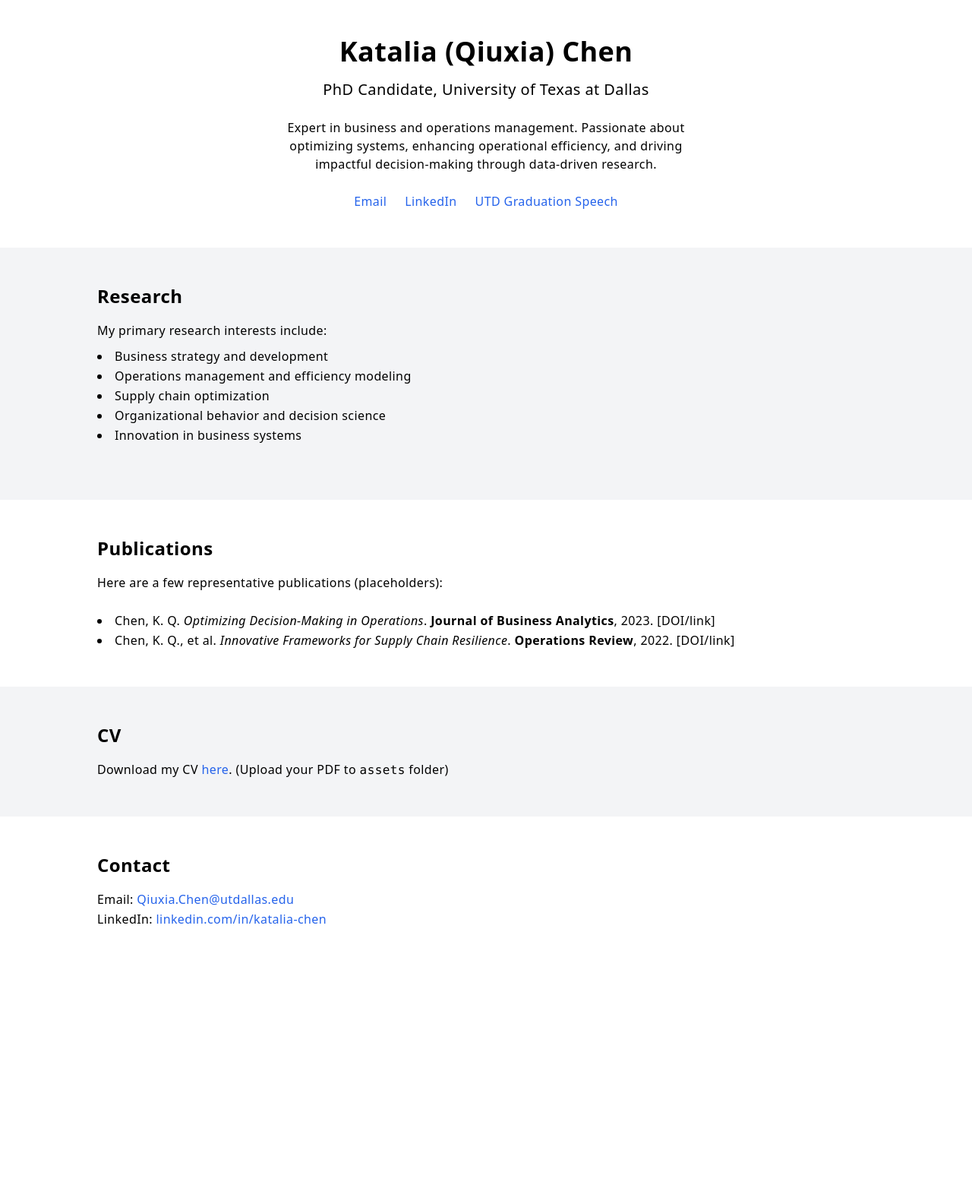
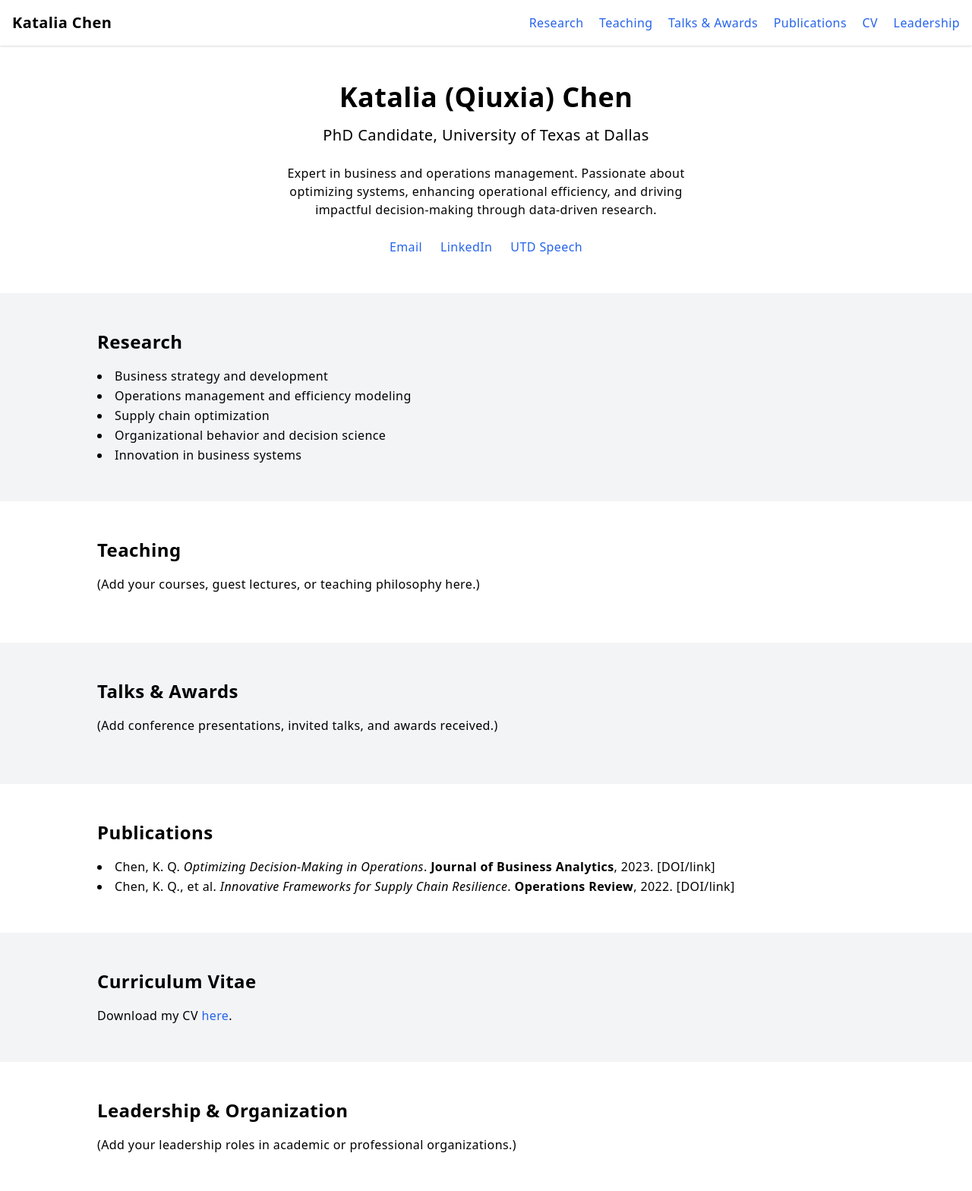
Before and after one commit to qxc2/Katalia_Qiuxia_Chen, a plain HTML site: page index.html in a window 1280 px wide. Shown: the whole page at 76% size. Before the commit the page ends 1271 px from the top, so only its background shows below. Drawn offline with nearby package versions, Linux system fonts and the light colour scheme.

Commit message:
Update index.html

```diff
--- a/index.html
+++ b/index.html
@@ -6,8 +6,24 @@
   <title>Katalia (Qiuxia) Chen</title>
   <link href="https://cdn.jsdelivr.net/npm/tailwindcss@2.2.19/dist/tailwind.min.css" rel="stylesheet">
 </head>
-<body class="font-sans leading-relaxed tracking-wide flex flex-col">
+<body class="font-sans leading-relaxed tracking-wide">
 
+<!-- Navigation -->
+<nav class="bg-white shadow sticky top-0 z-50">
+  <div class="max-w-7xl mx-auto px-4 py-4 flex justify-between items-center">
+    <div class="text-xl font-semibold">Katalia Chen</div>
+    <div class="space-x-4">
+      <a href="#research" class="text-blue-600 hover:underline">Research</a>
+      <a href="#teaching" class="text-blue-600 hover:underline">Teaching</a>
+      <a href="#talks" class="text-blue-600 hover:underline">Talks & Awards</a>
+      <a href="#publications" class="text-blue-600 hover:underline">Publications</a>
+      <a href="#cv" class="text-blue-600 hover:underline">CV</a>
+      <a href="#leadership" class="text-blue-600 hover:underline">Leadership</a>
+    </div>
+  </div>
+</nav>
+
+<!-- Intro Section -->
 <section class="py-12 px-6 md:px-16 lg:px-32">
   <div class="text-center">
     <h1 class="text-4xl font-bold mb-4">Katalia (Qiuxia) Chen</h1>
@@ -18,15 +34,15 @@
     <div class="flex justify-center space-x-6">
       <a href="mailto:Qiuxia.Chen@utdallas.edu" class="text-blue-600">Email</a>
       <a href="https://www.linkedin.com/in/katalia-chen/" target="_blank" class="text-blue-600">LinkedIn</a>
-      <a href="https://graduation.utdallas.edu/student-speeches/spring-2021-graduation/katalia-qiuxia-chen/" target="_blank" class="text-blue-600">UTD Graduation Speech</a>
+      <a href="https://graduation.utdallas.edu/student-speeches/spring-2021-graduation/katalia-qiuxia-chen/" target="_blank" class="text-blue-600">UTD Speech</a>
     </div>
   </div>
 </section>
 
-<section class="bg-gray-100 py-12 px-6 md:px-16 lg:px-32">
+<!-- Research -->
+<section id="research" class="bg-gray-100 py-12 px-6 md:px-16 lg:px-32">
   <h2 class="text-2xl font-bold mb-4">Research</h2>
-  <p class="mb-2">My primary research interests include:</p>
-  <ul class="list-disc list-inside mb-6">
+  <ul class="list-disc list-inside">
     <li>Business strategy and development</li>
     <li>Operations management and efficiency modeling</li>
     <li>Supply chain optimization</li>
@@ -35,24 +51,37 @@
   </ul>
 </section>
 
-<section class="py-12 px-6 md:px-16 lg:px-32">
+<!-- Teaching -->
+<section id="teaching" class="py-12 px-6 md:px-16 lg:px-32">
+  <h2 class="text-2xl font-bold mb-4">Teaching</h2>
+  <p class="mb-4">(Add your courses, guest lectures, or teaching philosophy here.)</p>
+</section>
+
+<!-- Talks & Awards -->
+<section id="talks" class="bg-gray-100 py-12 px-6 md:px-16 lg:px-32">
+  <h2 class="text-2xl font-bold mb-4">Talks & Awards</h2>
+  <p class="mb-4">(Add conference presentations, invited talks, and awards received.)</p>
+</section>
+
+<!-- Publications -->
+<section id="publications" class="py-12 px-6 md:px-16 lg:px-32">
   <h2 class="text-2xl font-bold mb-4">Publications</h2>
-  <p class="mb-6">Here are a few representative publications (placeholders):</p>
   <ul class="list-disc list-inside">
     <li>Chen, K. Q. <em>Optimizing Decision-Making in Operations</em>. <strong>Journal of Business Analytics</strong>, 2023. [DOI/link]</li>
     <li>Chen, K. Q., et al. <em>Innovative Frameworks for Supply Chain Resilience</em>. <strong>Operations Review</strong>, 2022. [DOI/link]</li>
   </ul>
 </section>
 
-<section class="bg-gray-100 py-12 px-6 md:px-16 lg:px-32">
-  <h2 class="text-2xl font-bold mb-4">CV</h2>
-  <p>Download my CV <a href="/assets/CV_KataliaChen.pdf" class="text-blue-600">here</a>. (Upload your PDF to <code>assets</code> folder)</p>
+<!-- CV -->
+<section id="cv" class="bg-gray-100 py-12 px-6 md:px-16 lg:px-32">
+  <h2 class="text-2xl font-bold mb-4">Curriculum Vitae</h2>
+  <p>Download my CV <a href="/assets/CV_KataliaChen.pdf" class="text-blue-600">here</a>.</p>
 </section>
 
-<section class="py-12 px-6 md:px-16 lg:px-32">
-  <h2 class="text-2xl font-bold mb-4">Contact</h2>
-  <p>Email: <a href="mailto:Qiuxia.Chen@utdallas.edu" class="text-blue-600">Qiuxia.Chen@utdallas.edu</a></p>
-  <p>LinkedIn: <a href="https://www.linkedin.com/in/katalia-chen/" class="text-blue-600">linkedin.com/in/katalia-chen</a></p>
+<!-- Leadership -->
+<section id="leadership" class="py-12 px-6 md:px-16 lg:px-32">
+  <h2 class="text-2xl font-bold mb-4">Leadership & Organization</h2>
+  <p>(Add your leadership roles in academic or professional organizations.)</p>
 </section>
 
 </body>
```
